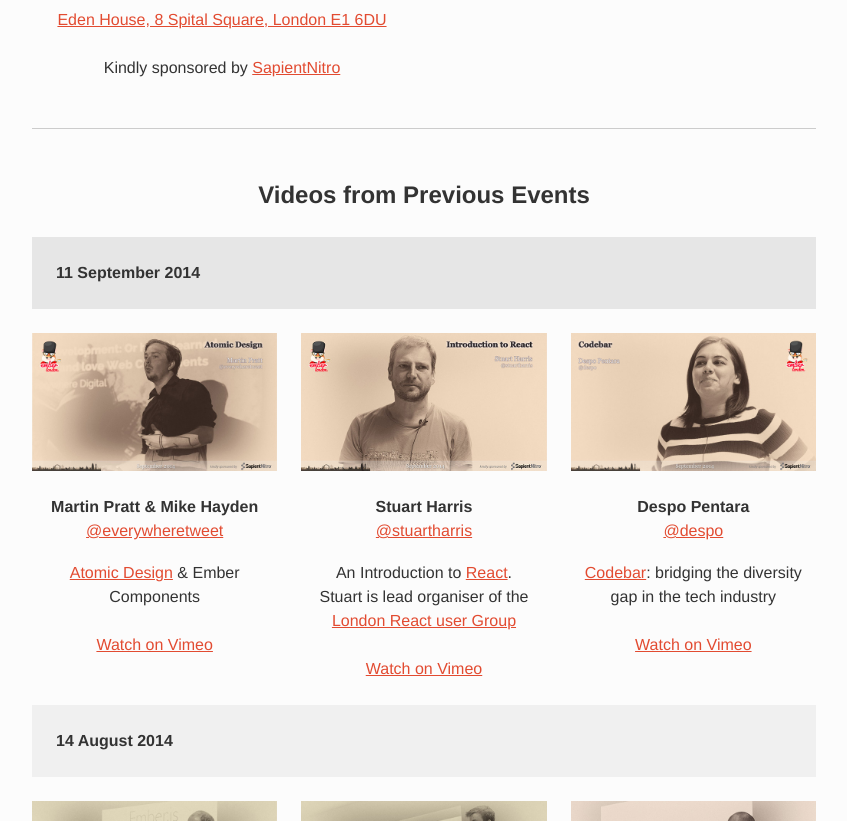
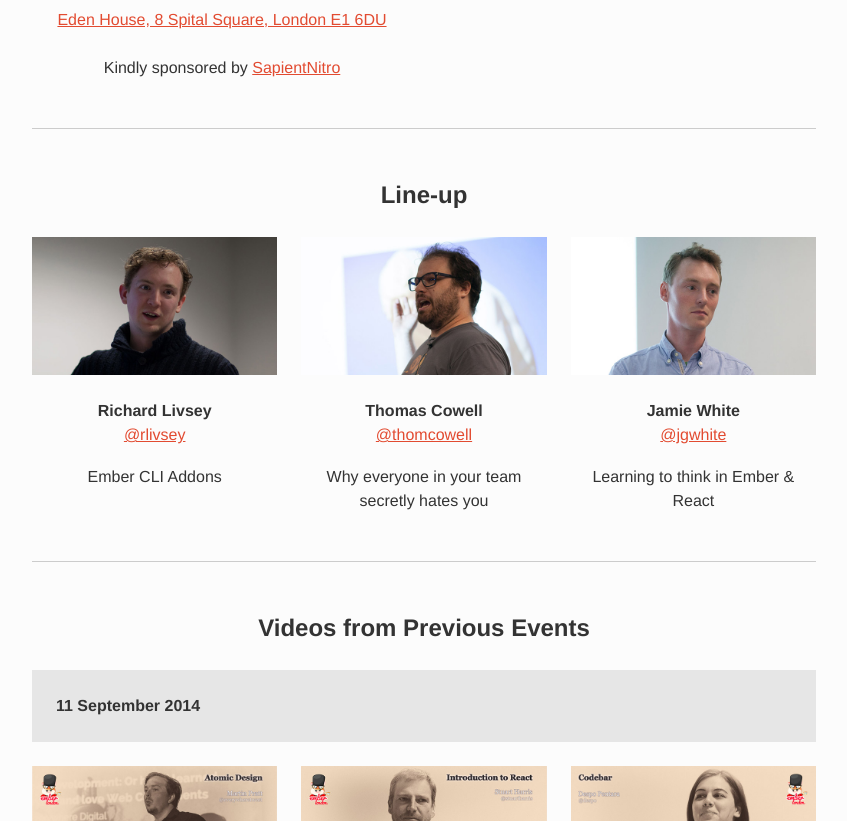
Before and after one commit to emberlondon/emberlondon.github.io, a Jekyll site: the page built from index.html, in a window 1280 px wide and 900 px high, scrolled down 1320 px, cut to the strip 79-900 px from the top of the window. Shown: the whole strip, without its empty margins (216-1063 px from the left). Built offline with Jekyll 4.4.1, drawn with Linux system fonts in a browser that asks for light colours; nearby versions of some CDN libraries.

Commit message:
Add October line-up

```diff
--- a/_data/next-event.yml
+++ b/_data/next-event.yml
@@ -2,3 +2,16 @@
 time: 6.30pm – 9.30pm
 datetime_aria: Thursday, sixteenth of October, two-thousand and fourteen, six thirty pm to nine thirty pm.
 location: Eden House, 8 Spital Square, London E1 6DU
+talks:
+  - speaker_name: Richard Livsey
+    speaker_twitter: rlivsey
+    info: Ember CLI Addons
+    image: images/speakers/rlivsey-2.jpg
+  - speaker_name: Thomas Cowell
+    speaker_twitter: thomcowell
+    info: Why everyone in your team secretly hates you
+    image: images/speakers/thomcowell-2.jpg
+  - speaker_name: Jamie White
+    speaker_twitter: jgwhite
+    info: Learning to think in Ember & React
+    image: images/speakers/jgwhite-2.jpg
```
Also changed, not shown: images/speakers/jgwhite-2.jpg (added), images/speakers/rlivsey-2.jpg (added), images/speakers/thomcowell-2.jpg (added).
